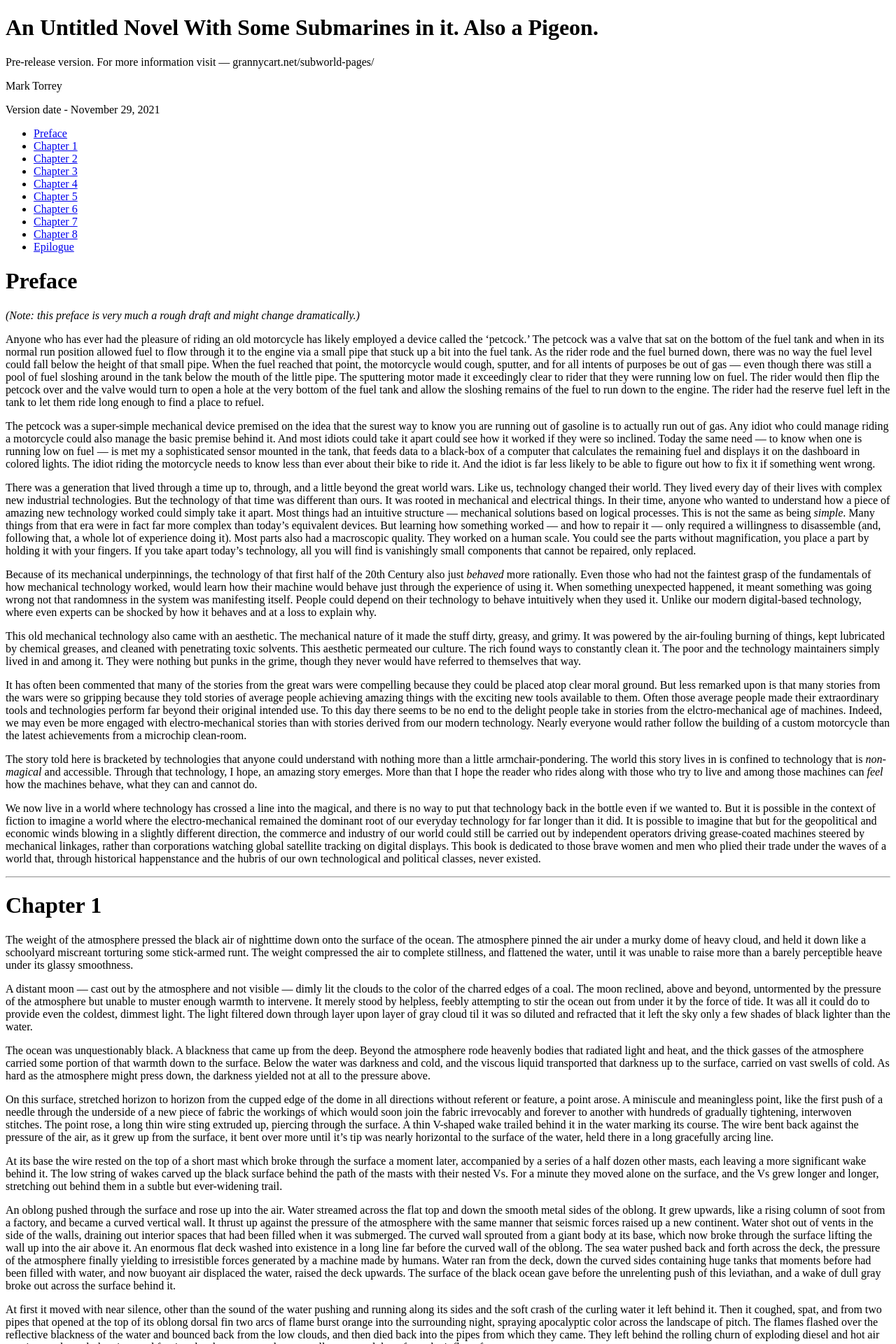
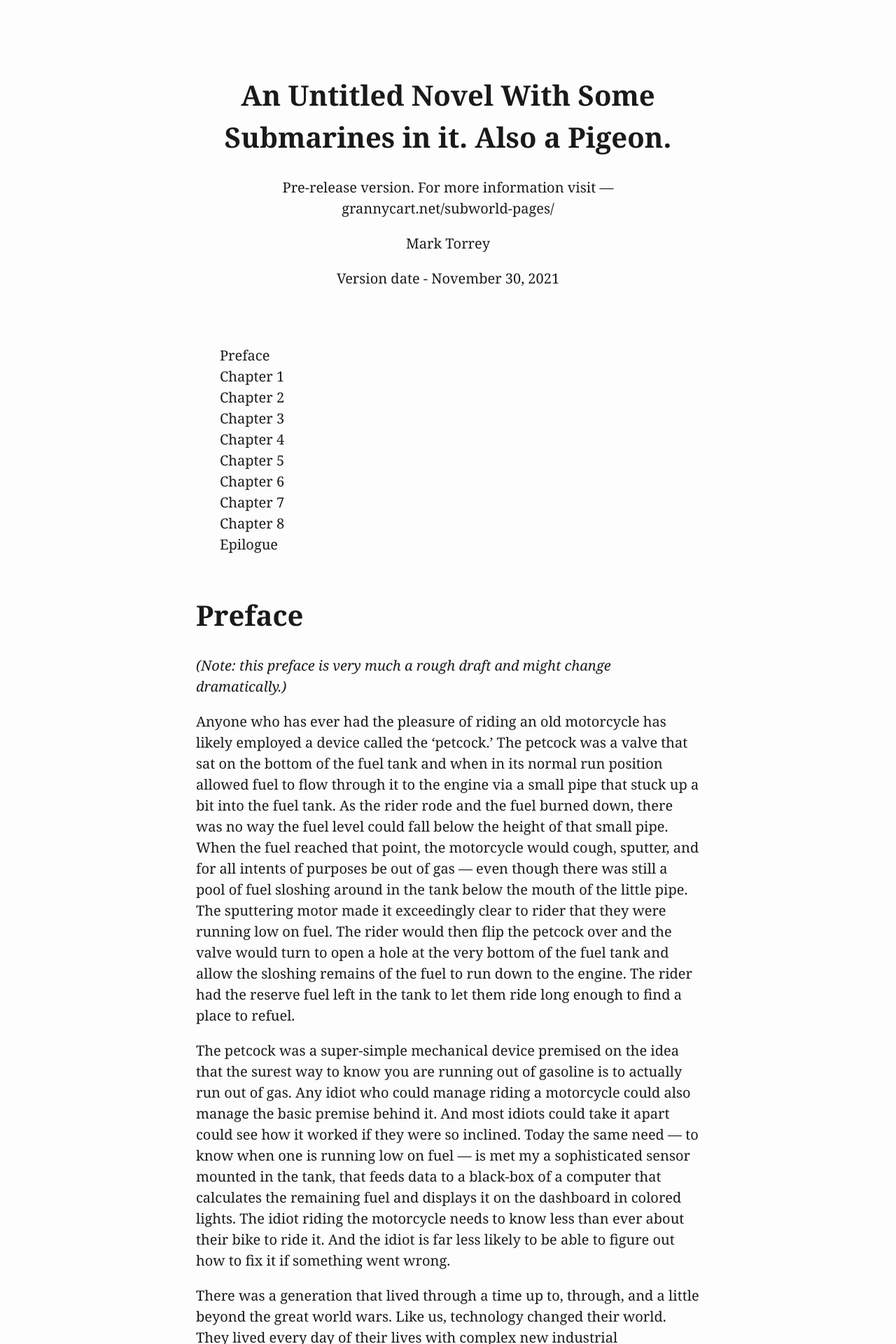
Before and after one commit to grannycart/by-sound-alone, a Jekyll site: the page content/Subworldbook1.html, which Jekyll copies as it is, in a window 1280 px wide. Shown: the top 1920 px of the page at 70% size. Built offline with Jekyll 4.4.1, drawn with Linux system fonts in a browser that asks for light colours.

Commit message:
updated html version to clean html css

```diff
--- a/content/Subworldbook1.html
+++ b/content/Subworldbook1.html
@@ -1,5 +1,5 @@
 <!DOCTYPE html>
-<html xmlns="http://www.w3.org/1999/xhtml" lang="" xml:lang="">
+<html xmlns="http://www.w3.org/1999/xhtml" lang xml:lang>
 <head>
   <meta charset="utf-8" />
   <meta name="generator" content="pandoc" />
@@ -12,13 +12,153 @@
       span.underline{text-decoration: underline;}
       div.column{display: inline-block; vertical-align: top; width: 50%;}
   </style>
+  <style type="text/css">
+html {
+line-height: 1.5;
+font-family: Georgia, serif;
+font-size: 20px;
+color: #1a1a1a;
+background-color: #fdfdfd;
+}
+body {
+margin: 0 auto;
+max-width: 36em;
+padding-left: 50px;
+padding-right: 50px;
+padding-top: 50px;
+padding-bottom: 50px;
+hyphens: auto;
+overflow-wrap: break-word;
+text-rendering: optimizeLegibility;
+font-kerning: normal;
+}
+@media (max-width: 600px) {
+body {
+font-size: 0.9em;
+padding: 1em;
+}
+}
+@media print {
+body {
+background-color: transparent;
+color: black;
+font-size: 12pt;
+}
+p, h2, h3 {
+orphans: 3;
+widows: 3;
+}
+h2, h3, h4 {
+page-break-after: avoid;
+}
+}
+p {
+margin: 1em 0;
+}
+a {
+color: #1a1a1a;
+}
+a:visited {
+color: #1a1a1a;
+}
+img {
+max-width: 100%;
+}
+h1, h2, h3, h4, h5, h6 {
+margin-top: 1.4em;
+}
+h5, h6 {
+font-size: 1em;
+font-style: italic;
+}
+h6 {
+font-weight: normal;
+}
+ol, ul {
+padding-left: 1.7em;
+margin-top: 1em;
+}
+li > ol, li > ul {
+margin-top: 0;
+}
+blockquote {
+margin: 1em 0 1em 1.7em;
+padding-left: 1em;
+border-left: 2px solid #e6e6e6;
+color: #606060;
+}
+code {
+font-family: Menlo, Monaco, 'Lucida Console', Consolas, monospace;
+font-size: 85%;
+margin: 0;
+}
+pre {
+margin: 1em 0;
+overflow: auto;
+}
+pre code {
+padding: 0;
+overflow: visible;
+overflow-wrap: normal;
+}
+.sourceCode {
+background-color: transparent;
+overflow: visible;
+}
+hr {
+background-color: #1a1a1a;
+border: none;
+height: 1px;
+margin: 1em 0;
+}
+table {
+margin: 1em 0;
+border-collapse: collapse;
+width: 100%;
+overflow-x: auto;
+display: block;
+font-variant-numeric: lining-nums tabular-nums;
+}
+table caption {
+margin-bottom: 0.75em;
+}
+tbody {
+margin-top: 0.5em;
+border-top: 1px solid #1a1a1a;
+border-bottom: 1px solid #1a1a1a;
+}
+th {
+border-top: 1px solid #1a1a1a;
+padding: 0.25em 0.5em 0.25em 0.5em;
+}
+td {
+padding: 0.125em 0.5em 0.25em 0.5em;
+}
+header {
+margin-bottom: 4em;
+text-align: center;
+}
+#TOC li {
+list-style: none;
+}
+#TOC a:not(:hover) {
+text-decoration: none;
+}
+code{white-space: pre-wrap;}
+span.smallcaps{font-variant: small-caps;}
+span.underline{text-decoration: underline;}
+div.column{display: inline-block; vertical-align: top; width: 50%;}
+div.hanging-indent{margin-left: 1.5em; text-indent: -1.5em;}
+ul.task-list{list-style: none;}
+.display.math{display: block; text-align: center; margin: 0.5rem auto;}
+</style>
 </head>
 <body>
 <header>
 <h1 class="title">An Untitled Novel With Some Submarines in it. Also a Pigeon.</h1>
 <p class="subtitle">Pre-release version. For more information visit — grannycart.net/subworld-pages/</p>
 <p class="author">Mark Torrey</p>
-<p class="date">Version date - November 29, 2021</p>
+<p class="date">Version date - November 30, 2021</p>
 </header>
 <nav id="TOC">
 <ul>
```
Also changed, not shown: other parts of content/Subworldbook1.html (+1 -1 lines).
